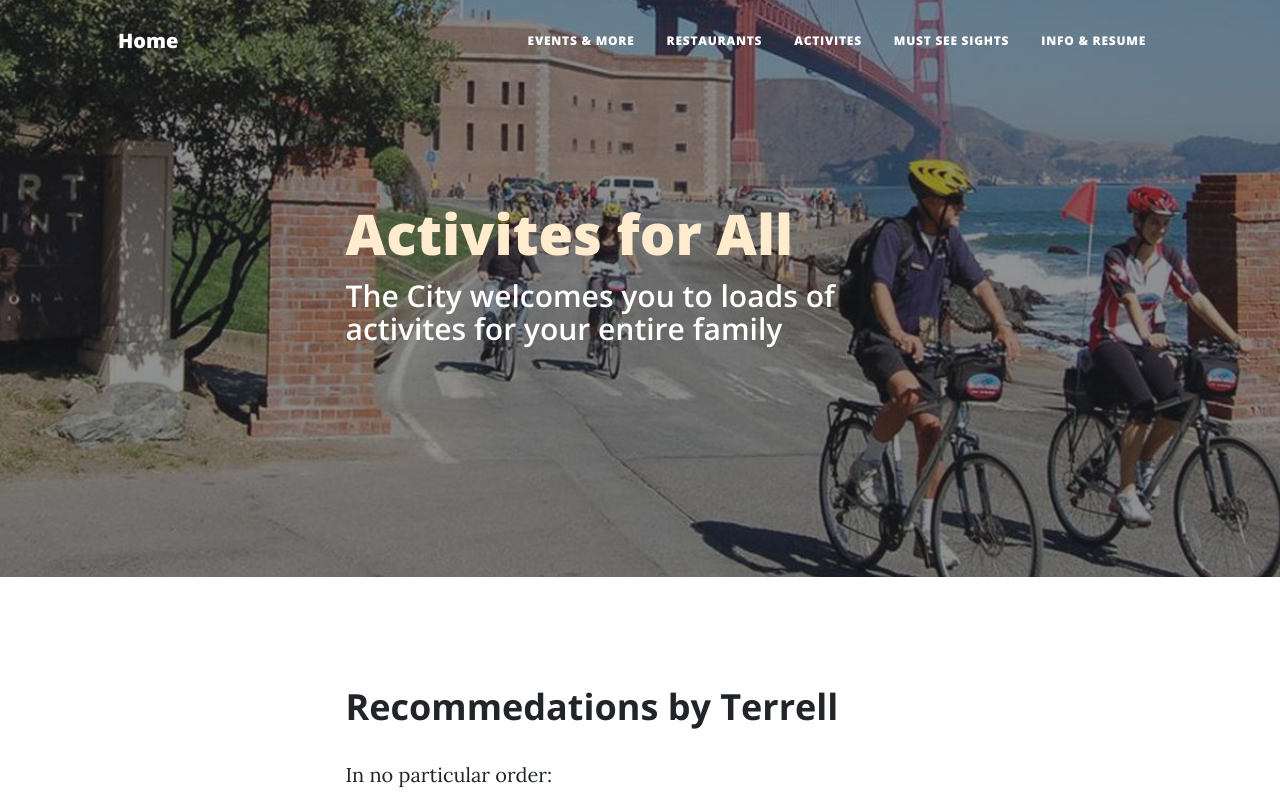
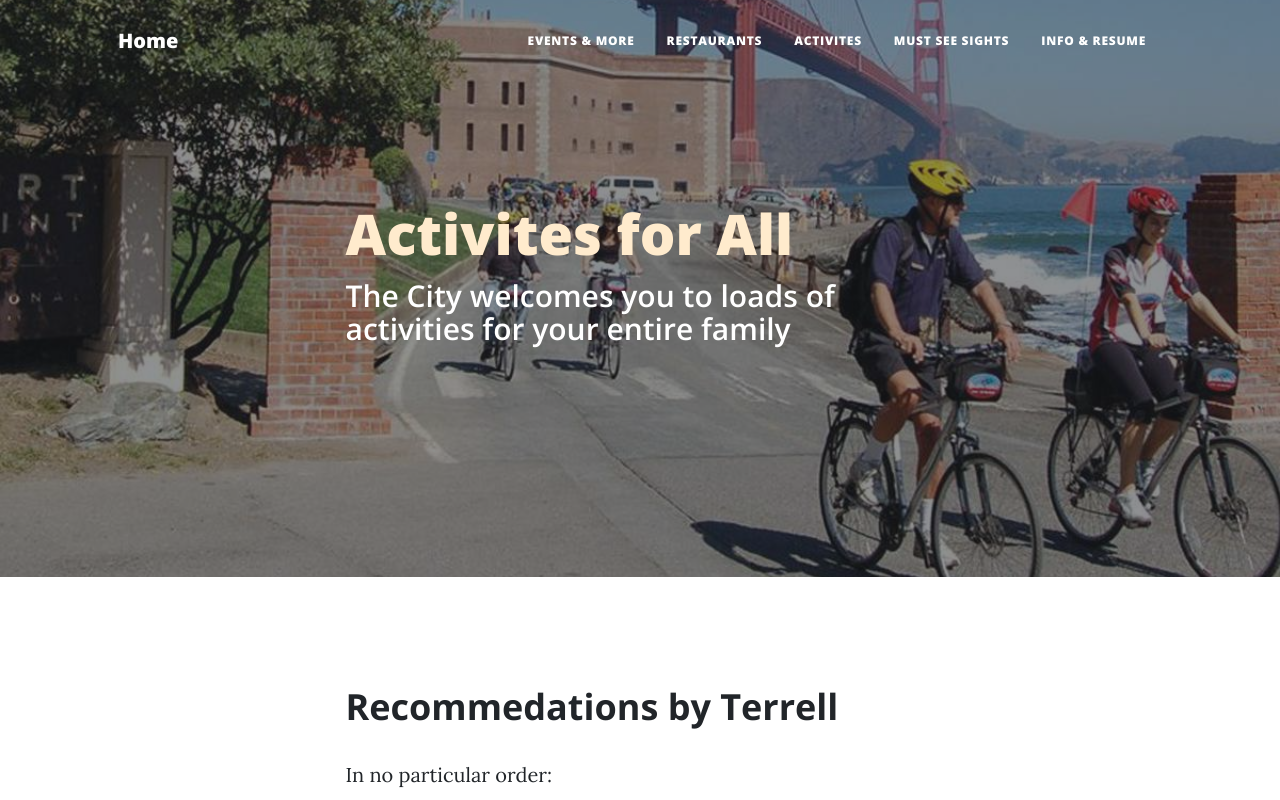
Before and after one commit to terrabaldwin/IS201, a plain HTML site: page post.html in a window 1280 px wide. Shown: the top 800 px of the page. Drawn offline with nearby package versions, Linux system fonts and the light colour scheme.

Commit message:
Update post.html

```diff
--- a/post.html
+++ b/post.html
@@ -42,7 +42,7 @@
                     <div class="col-md-10 col-lg-8 col-xl-7">
                         <div class="post-heading">
                             <h1>Activites for All</h1>
-                            <h2 class="subheading">The City welcomes you to loads of activites for your entire family</h2>
+                            <h2 class="subheading">The City welcomes you to loads of activities for your entire family</h2>
                         </div>
                     </div>
                 </div>
```
